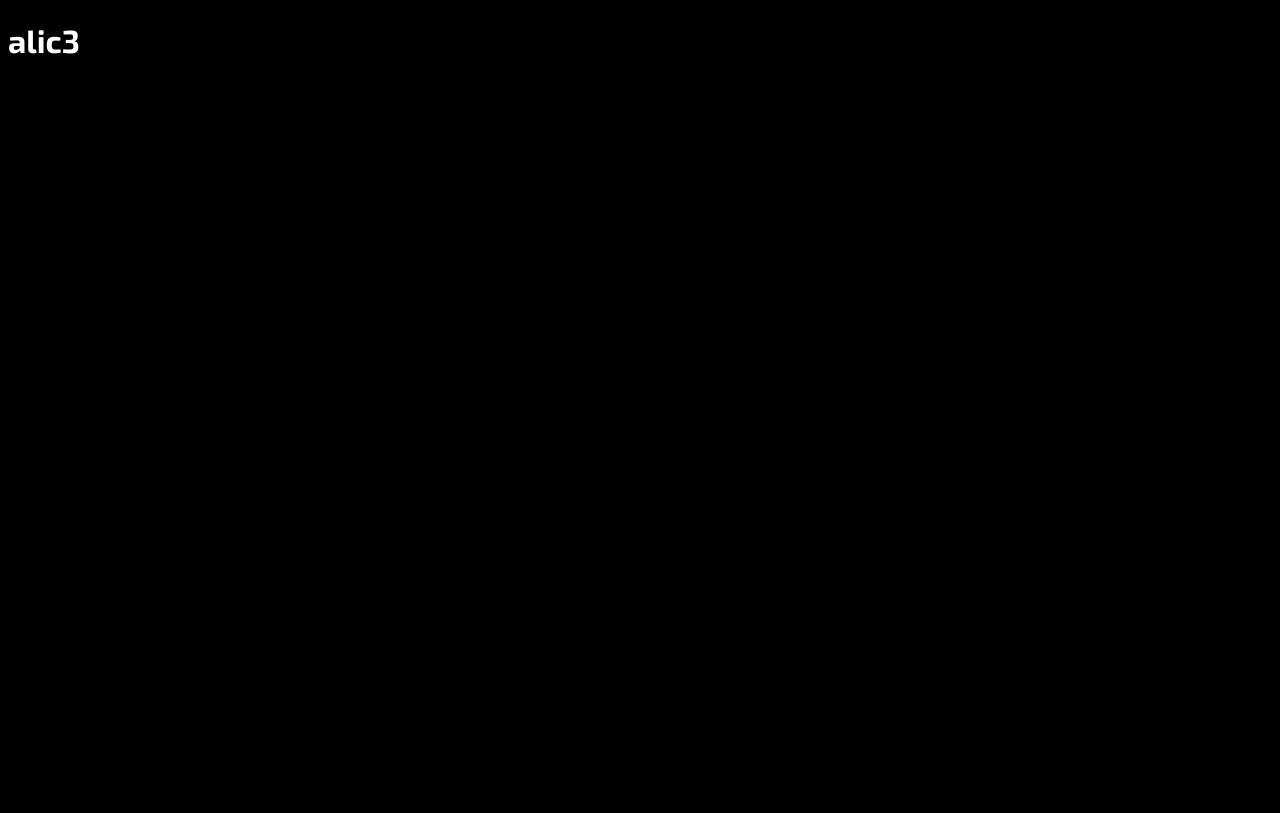
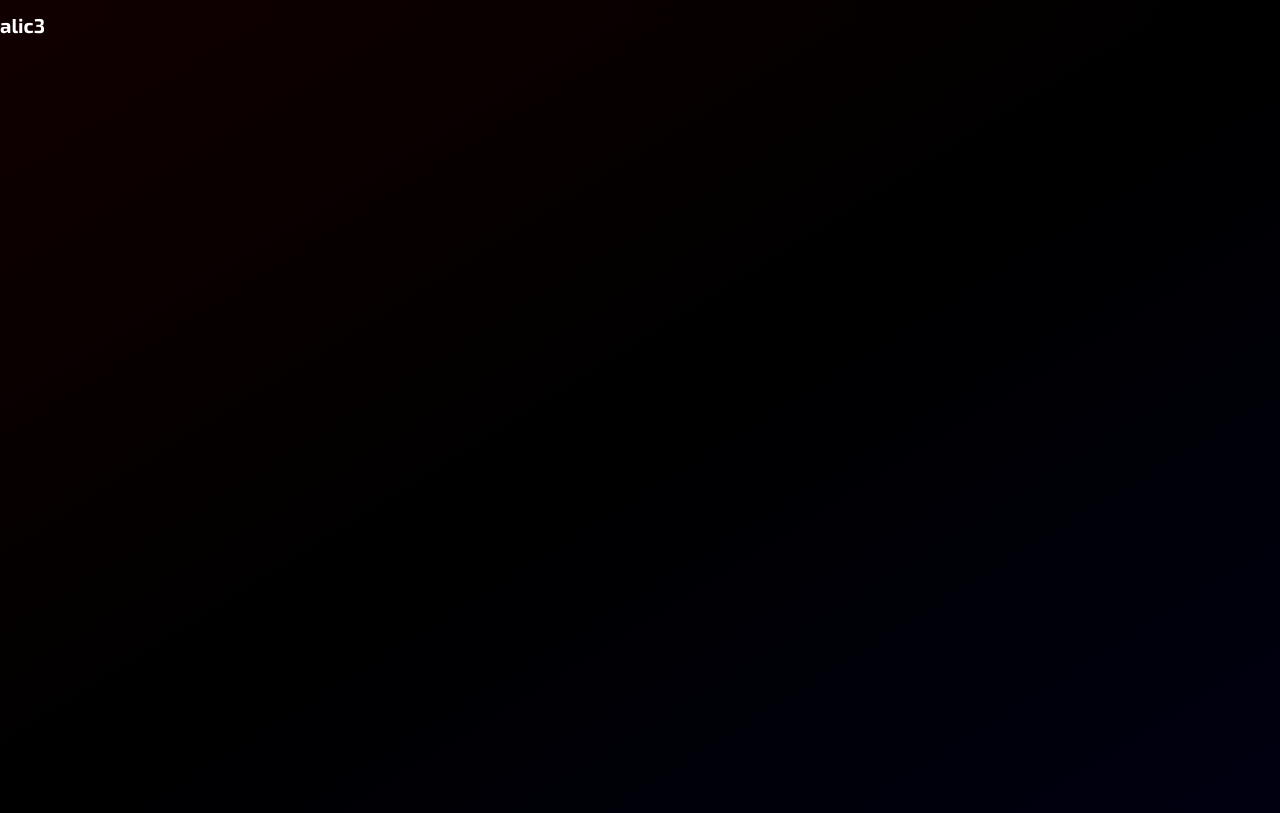
Before and after one commit to alic3dev/alic3.dev, a Next.js app: page / in a window 1280 px wide. Built offline with nearby package versions, Linux system fonts and the light colour scheme.

Commit message:
Setup SASS/SCSS

```diff
--- a/app/globals.css
+++ /dev/null
@@ -1,9 +0,0 @@
-:root {
-  --foreground-rgb: 255, 255, 255;
-  --background-rgb: 0, 0, 0;
-}
-
-body {
-  color: rgb(var(--foreground-rgb));
-  background: rgb(var(--background-rgb));
-}
--- /dev/null
+++ b/app/globals.scss
@@ -0,0 +1,18 @@
+@use '@/styles/utils/colors';
+
+html,
+body {
+  width: 100%;
+  height: 100%;
+  color: colors.$foreground;
+  background: linear-gradient(
+    to bottom right,
+    colors.$dark-red,
+    colors.$background,
+    colors.$dark-blue
+  );
+  font-size: 10px;
+  text-rendering: optimizeLegibility;
+  padding: 0;
+  margin: 0;
+}
--- a/app/layout.tsx
+++ b/app/layout.tsx
@@ -1,4 +1,5 @@
-import './globals.css'
+import './globals.scss'
+
 import type { Metadata } from 'next'
 import { Exo_2 } from 'next/font/google'
 
@@ -13,7 +14,7 @@ export default function RootLayout({
   children,
 }: {
   children: React.ReactNode
-}) {
+}): JSX.Element {
   return (
     <html lang="en">
       <body className={bodyFont.className}>{children}</body>
--- a/package.json
+++ b/package.json
@@ -20,5 +20,8 @@
     "react": "18.2.0",
     "react-dom": "18.2.0",
     "typescript": "5.2.2"
+  },
+  "devDependencies": {
+    "sass": "^1.67.0"
   }
 }
--- /dev/null
+++ b/styles/utils/_colors.scss
@@ -0,0 +1,4 @@
+$foreground: #fff;
+$background: #000;
+$dark-red: #100;
+$dark-blue: #001;
```
Also changed, not shown: 1 other file (tests, documents, lock files or other folders).
